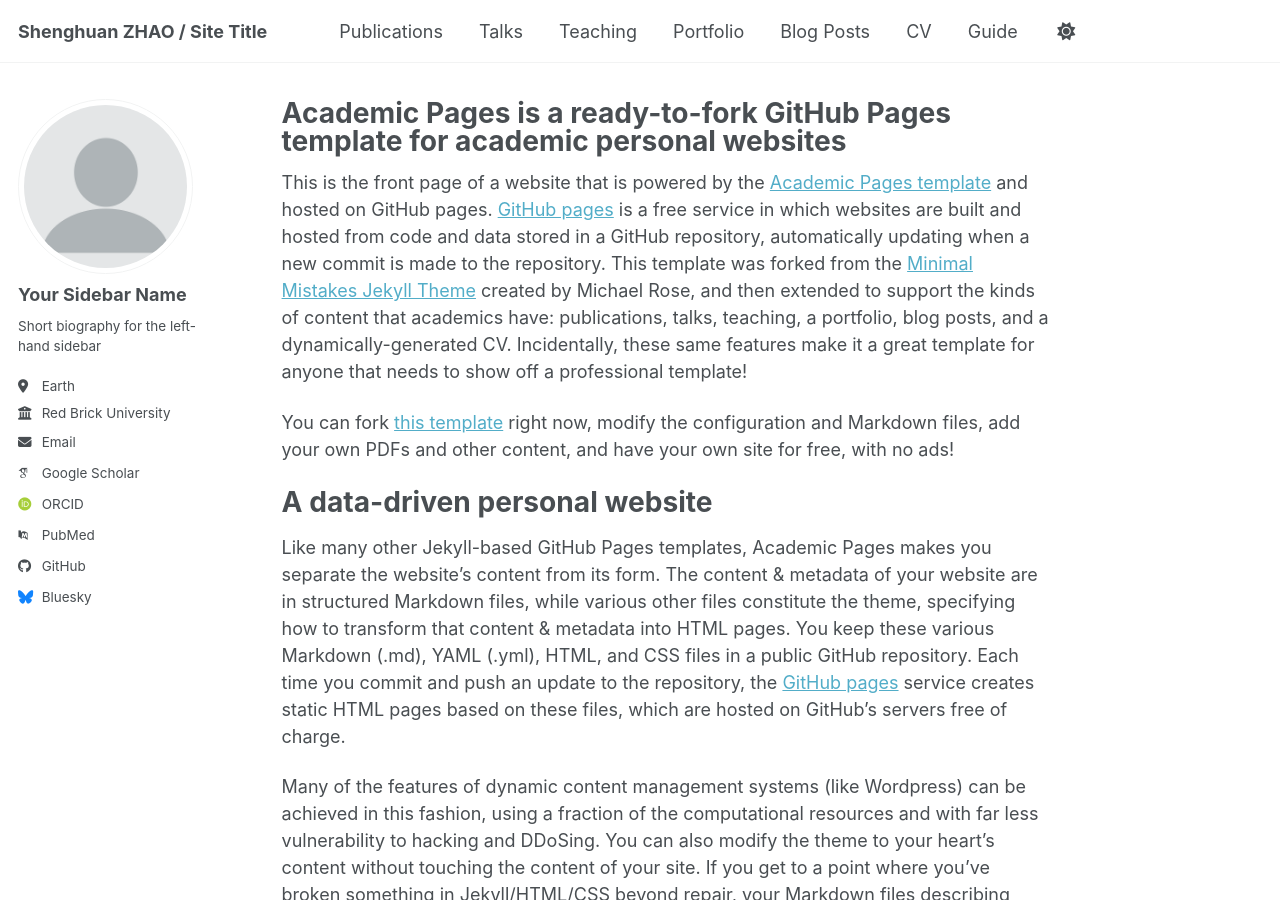
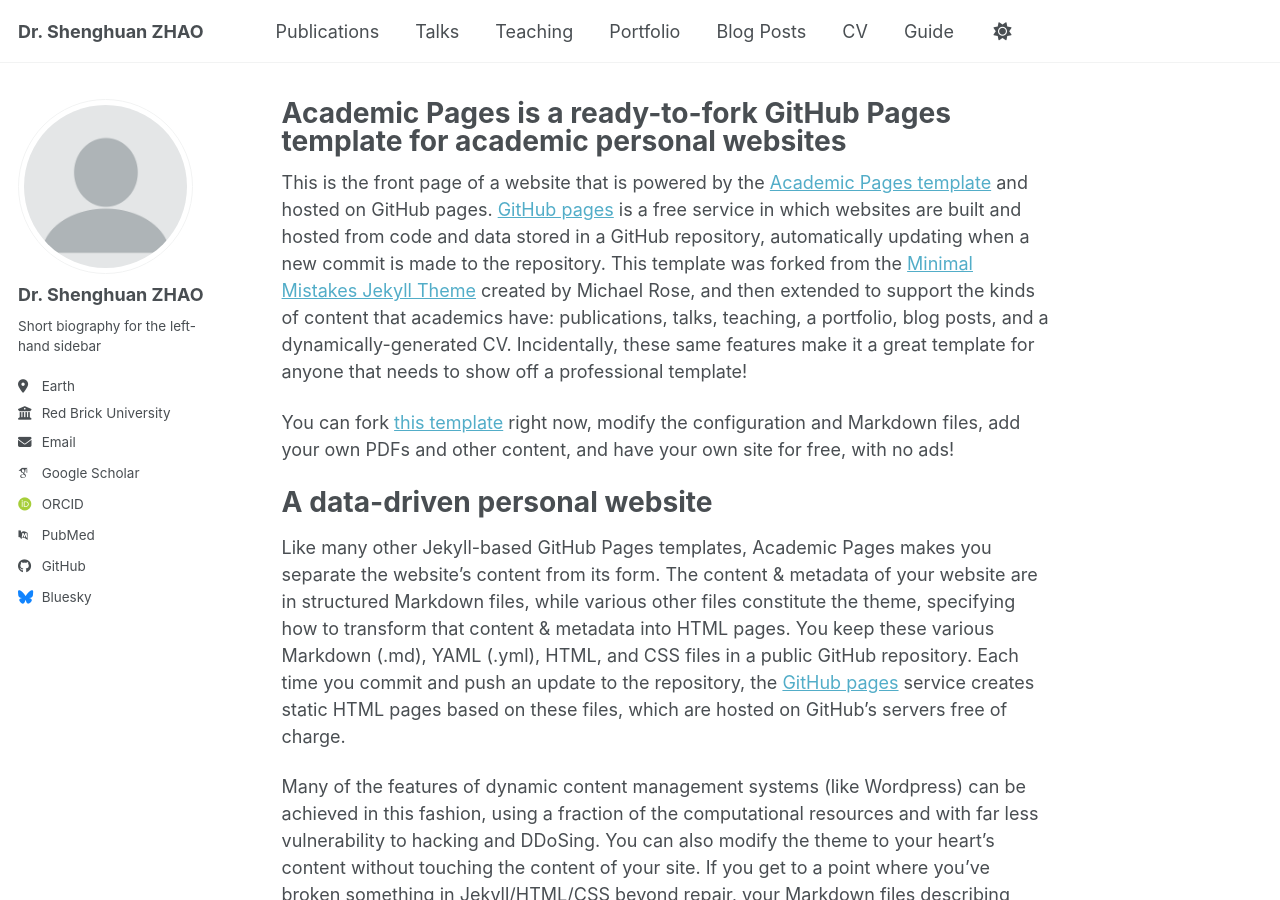
Before and after one commit to ShenghuanZhao/shenghuanzhao.github.io, a Jekyll site: the page built from _pages/about.md, in a window 1280 px wide and 900 px high. Built offline with Jekyll 4.4.1, drawn with Linux system fonts in a browser that asks for light colours; some web fonts are replaced; a script bundle is joined from its source files by our own code; library files that are not in the unit come from our copies.

Commit message:
Update _config.yml

```diff
--- a/_config.yml
+++ b/_config.yml
@@ -9,7 +9,7 @@
 # Basic Site Settings
 locale                   : "en-US"
 site_theme               : "default" # the available themes options are "default", "air", "sunrise", "mint", "dirt" and "contrast"
-title                    : "Shenghuan ZHAO / Site Title"
+title                    : "Dr. Shenghuan ZHAO"
 title_separator          : "-"
 name                     : &name "Shenghuan Zhao"
 description              : &description "Researcher in Architectural Engineering"   # Update this with a general description of your site, this is the default if not overridden by a page
@@ -24,7 +24,7 @@
 author:
   # Biographic information
   avatar           : "profile.png"
-  name             : "Your Sidebar Name"
+  name             : "Dr. Shenghuan ZHAO"
   pronouns         : # example: "she/her"
   bio              : "Short biography for the left-hand sidebar"
   location         : "Earth"
```
